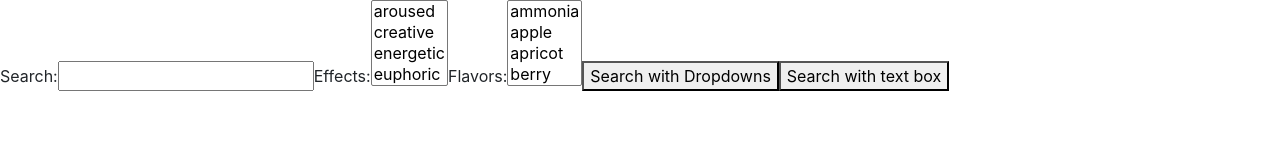
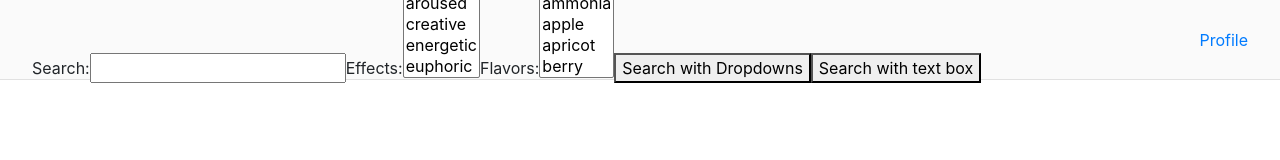
Before and after one commit to Build-Week-Med-Cabinet-6/front-end, a React (Create React App) app: page /login in a window 1280 px wide. Both pictures are taken after typing "Sample", "Sample123" into the empty fields and a click on the button "Submit". Shown: the top 160 px of the page. Built offline with nearby package versions, Linux system fonts and the light colour scheme; no server answers.

Commit message:
create header as a styled component
import the styled-components into project. Turn the Header component
into a styled-div. Setup Header in the homepage to contain the following
* Link to profile page
* Search form

```diff
--- a/package.json
+++ b/package.json
@@ -14,6 +14,7 @@
     "react-router-dom": "^5.1.2",
     "react-scripts": "3.4.1",
     "reactstrap": "^8.4.1",
+    "styled-components": "^5.1.0",
     "yup": "^0.28.4"
   },
   "scripts": {
--- a/src/components/App.jsx
+++ b/src/components/App.jsx
@@ -12,6 +12,7 @@ import {
 import Login from './Login';
 import Register from './Register';
 import Home from './Home';
+import Profile from './Profile';
 
 // route
 import PrivateRoute from "./PrivateRoute";
@@ -24,6 +25,8 @@ function App() {
           <PrivateRoute exact path="/protected" component={PrivateRoute} />
           <Route exact path="/" component={Register} />
 
+          <Route path="/profile" component={Profile}/>
+
           <Route exact path="/login" component={Login} />
           <PrivateRoute exact path="/protected" component={Home} />
           <Route path="/register" component={Register} />
--- a/src/components/Header.jsx
+++ b/src/components/Header.jsx
@@ -1,23 +1,16 @@
 import React from 'react';
-import { Link } from 'react-router-dom';
+import styled from "styled-components";
 
-function Header() {
-  return (
-    <div
-      style={{
-        width: "100vw",
-        height: "10vh",
-        display: "flex",
-        justifyContent: "flex-end",
-        alignItems: "center",
-        backgroundColor: "#FAFAFA",
-        borderBottom: "solid 1px #E1E1E1",
-        marginBottom: "1rem",
-        padding: "0 2rem",
-      }}
-    >
-    </div>
-  );
-}
+const Header = styled.div`
+  width: 100%;
+  height: 10vh;
+  display: flex;
+  justify-content: space-between;
+  align-items: center;
+  background-color: #FAFAFA;
+  border-bottom: solid 1px #E1E1E1;
+  margin-bottom: 1rem;
+  padding: 0 2rem;
+`;
 
 export default Header;
--- a/src/components/Home.jsx
+++ b/src/components/Home.jsx
@@ -1,5 +1,7 @@
 import React, { useState, useEffect } from 'react';
+import { Link } from 'react-router-dom';
 
+import Header from './Header';
 import Search from './Search';
 import StrainsList from './StrainsList';
 
@@ -9,10 +11,15 @@ function Home() {
   const strainsQuery = (query) => setStrains(query);
 
   return(
-    <div>
-      <Search strainsQuery={strainsQuery}/>
-      <StrainsList strainsArray={strains}/>
-    </div>
+    <>
+      <Header>
+        <Search strainsQuery={strainsQuery}/>
+        <Link to="/profile">Profile</Link>
+      </Header>
+      <div>
+        <StrainsList strainsArray={strains}/>
+      </div>
+    </>
   );
 }
 
```
Also changed, not shown: 1 other file (tests, documents, lock files or other folders).
